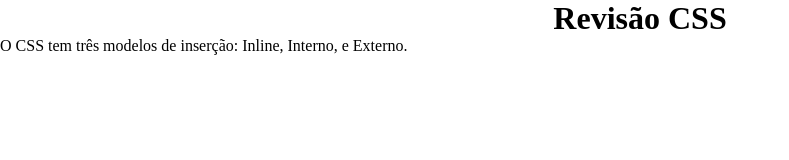
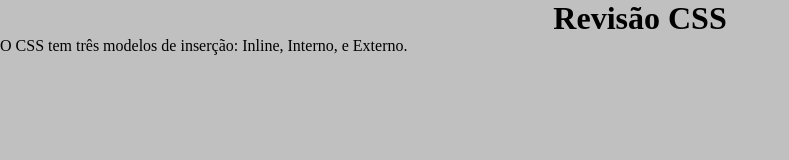
Before and after one commit to oAndreFelipe/revisaoCSS, a plain HTML site: page index.html in a window 1280 px wide. Shown: the whole page, without its empty margins (0-789 px from the left). Drawn offline with Linux system fonts and the light colour scheme.

Commit message:
projeto ludso

```diff
--- a/index.html
+++ b/index.html
@@ -10,7 +10,7 @@
             padding: 0;
         }
         body{
-            background-color: rgb(red, green, blue);
+            background-color: silver;
         }
 
         h1{
```
